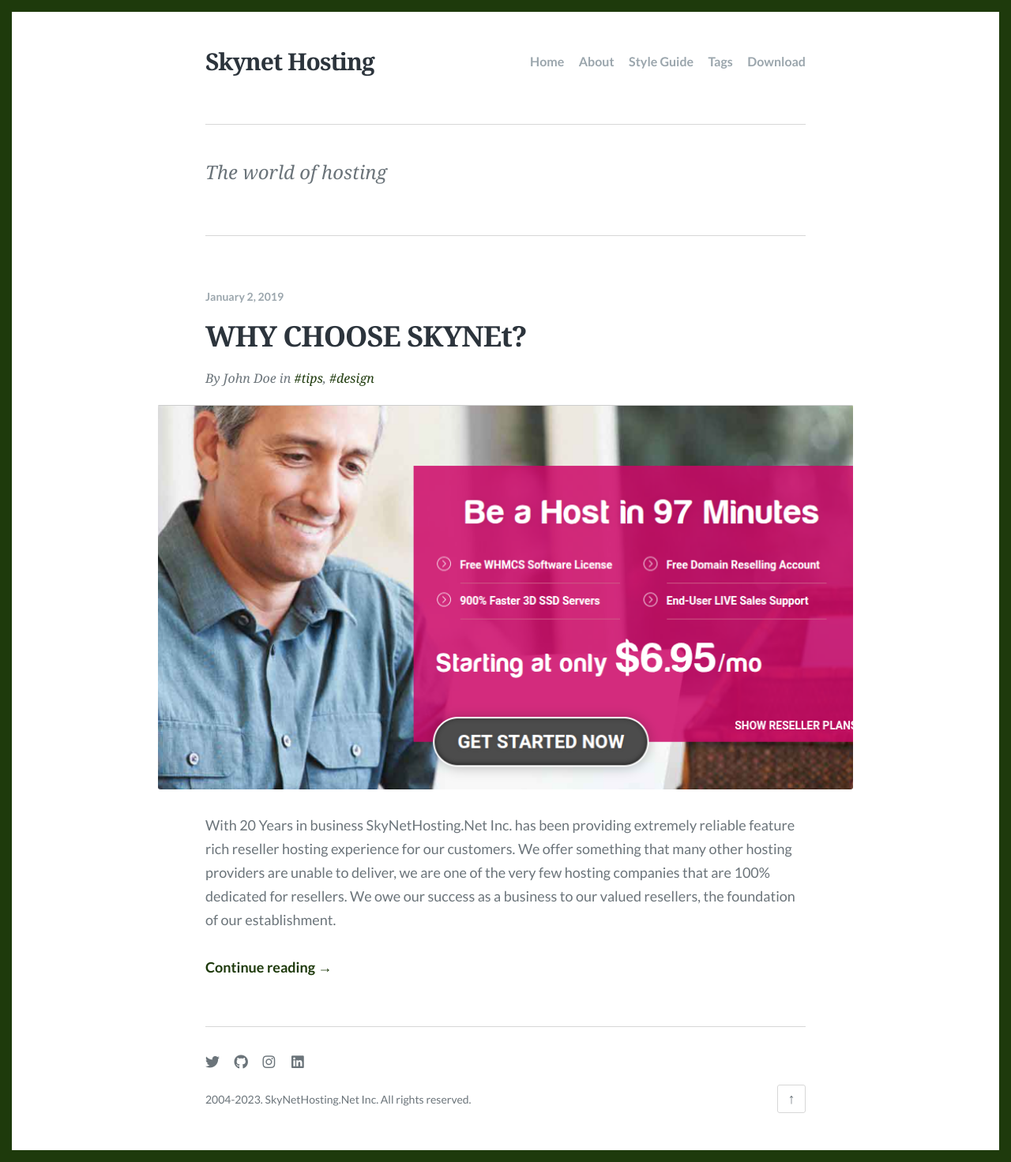
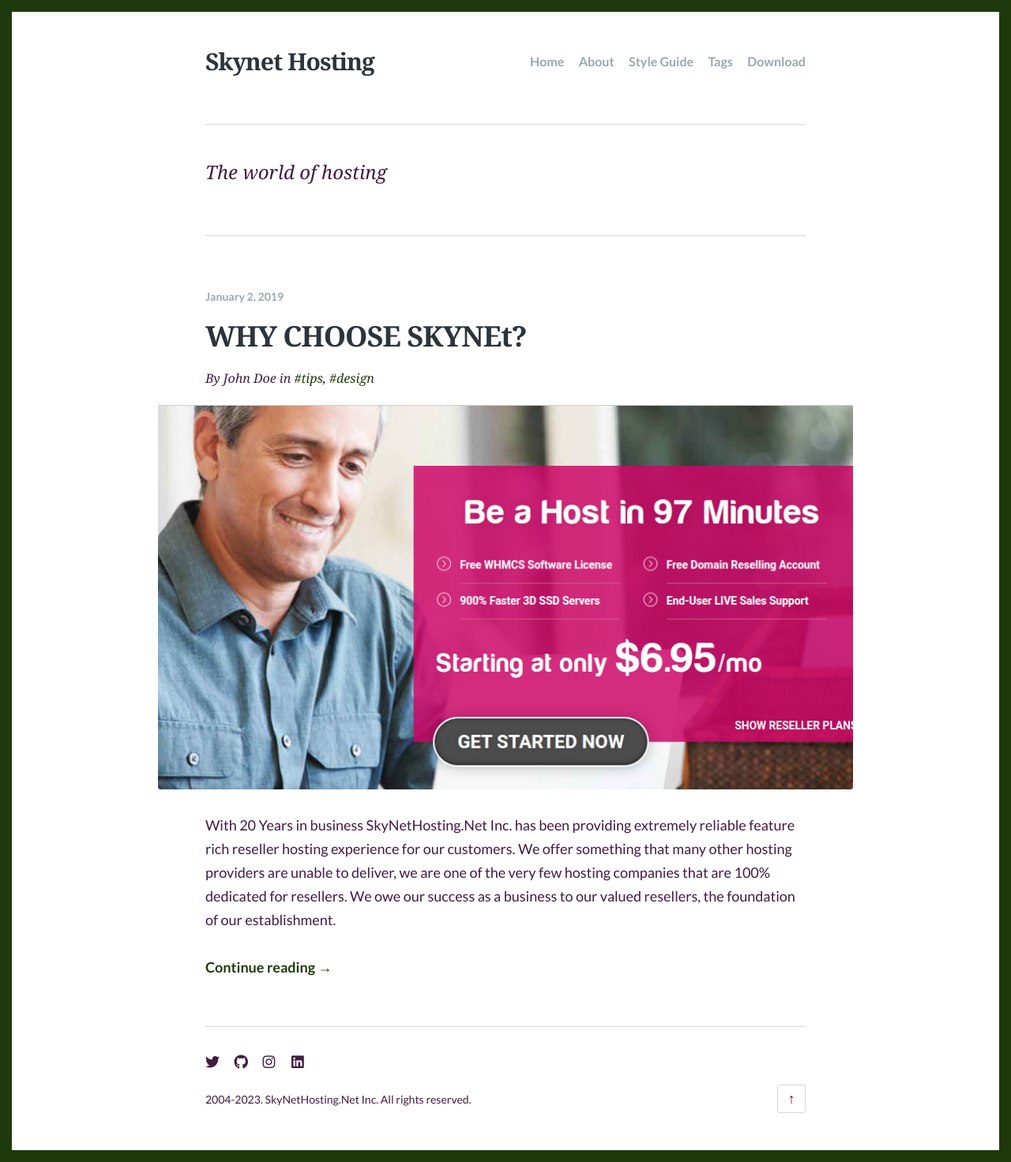
Before and after one commit to aneesh1985-rgb/blog12, a Jekyll site: the page built from index.html, in a window 1280 px wide. Shown: the whole page at 79% size. Built offline with Jekyll 4.4.1, drawn with Linux system fonts in a browser that asks for light colours; some web fonts are replaced; the list of posts is cut into pages by our own code.

Commit message:
Update style.scss

```diff
--- a/assets/css/style.scss
+++ b/assets/css/style.scss
@@ -33,7 +33,7 @@
 {% assign accent = site.accent_color | default: '#2d72d9' %}
 $palette: (
   accent:    {{ accent }},
-  primary:   #6b747a,
+  primary:   #421A42,
   secondary: #2c343c,
   meta:      #9ba6ad,
   border:    #d7d7d7,
```
